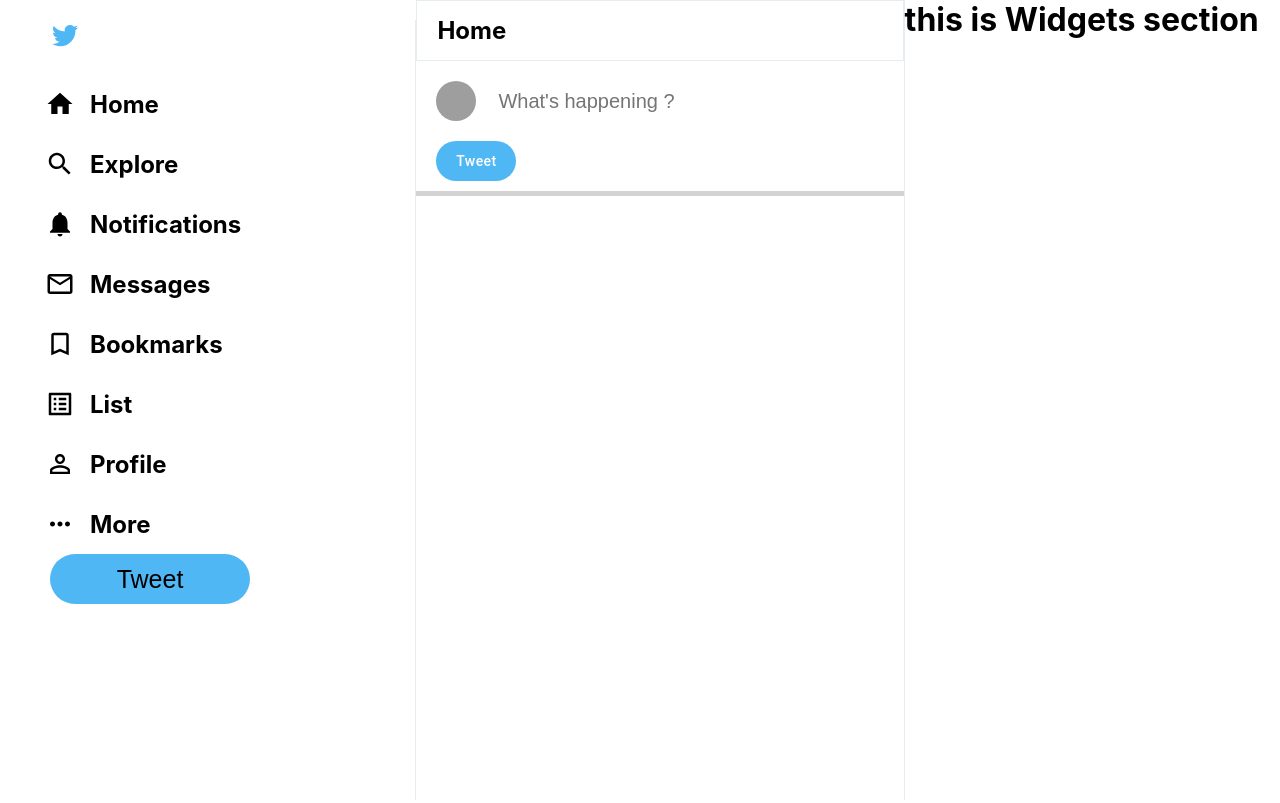
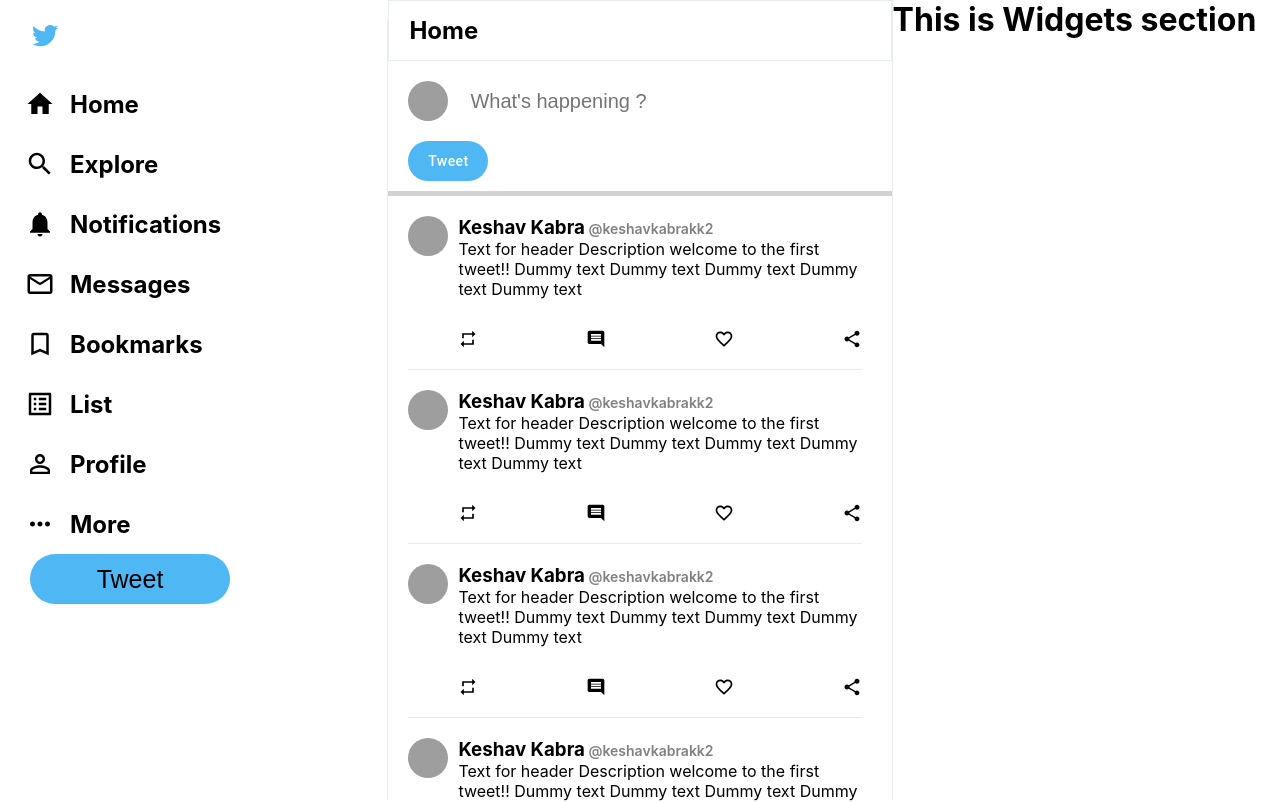
Before and after one commit to keshav-kabra/twitter-clone, a React (Create React App) app: page / in a window 1280 px wide. Shown: the top 803 px of the page. Built offline with nearby package versions, Linux system fonts and the light colour scheme; grey boxes are pictures that could not be loaded.

Commit message:
post component done

```diff
--- a/src/Feed.css
+++ b/src/Feed.css
@@ -1,7 +1,7 @@
 .feed {
     flex: 0.4;
     border-right: 1px solid var(--twitter-background);
-    min-width: fit-content;
+    /* min-width: fit-content; */
     overflow-y: scroll hidden;
 
   }
--- a/src/Feed.js
+++ b/src/Feed.js
@@ -1,6 +1,7 @@
 import React from 'react';
 import './Feed.css';
 import {TweetBox} from './TweetBox';
+import {Post} from './Post';
 
 export function Feed() {
     return (
@@ -9,6 +10,20 @@
             <h2 className="feed_header"> Home</h2>
             {/*tweet*/}
             <TweetBox />
+
+            {/*posts*/}
+            <Post />
+            <Post />
+            <Post />
+            <Post />
+            <Post />
+            <Post />
+            <Post />
+            <Post />
+
+
+
+
         </div>
     )
 }
--- /dev/null
+++ b/src/Post.css
@@ -0,0 +1,30 @@
+.post{
+    border-bottom: 1px solid var(--twitter-background);
+    margin-left: 20px !important;
+    margin-top: 20px;
+    margin-right: 30px;
+    display: flex;
+    align-items: flex-start;
+
+
+}
+
+
+
+.post_footer{
+    display: flex;
+    justify-content: space-between;
+    margin-top: 30px;
+    margin-bottom: 20px;
+}
+
+.post_avatar{
+    margin-right: 10px;
+}
+
+.post_headerTextSpecial{
+    font-weight: 600;
+    font-size: 14px;
+    color: grey;
+
+}
--- /dev/null
+++ b/src/Post.js
@@ -0,0 +1,44 @@
+import React from 'react';
+import './Post.css';
+import { Avatar } from '@material-ui/core';
+import RepeatIcon from '@material-ui/icons/Repeat';
+import CommentIcon from '@material-ui/icons/Comment';
+import FavoriteBorderIcon from '@material-ui/icons/FavoriteBorder';
+import ShareIcon from '@material-ui/icons/Share';
+
+
+ export function Post({
+    displayName,
+    username,
+    verified,
+    text,
+    avatar
+    }) {
+    return (
+        <div className="post">
+            <div className="post_avatar">
+                <Avatar src="https://kajabi-storefronts-production.global.ssl.fastly.net/kajabi-storefronts-production/themes/284832/settings_images/rLlCifhXRJiT0RoN2FjK_Logo_roundbackground_black.png " />
+            </div>
+            <div className="post_body">
+                <div className="post_header">
+                    <div className="post_headerText">
+                        <h3>
+                            Keshav Kabra
+                            <span className="post_headerTextSpecial"> @keshavkabrakk2 </span>
+                        </h3>
+                    </div>
+                </div>
+                <div className="post_headerDescription">
+                    <p>Text for header Description welcome to the first tweet!! Dummy text Dummy text Dummy text Dummy text Dummy text </p>
+                </div>
+                <div className="post_footer">
+                    <RepeatIcon fontSize='small' />
+                    <CommentIcon fontSize='small' />
+                    <FavoriteBorderIcon fontSize='small' />
+                    <ShareIcon fontSize='small' />
+                </div>
+            </div>
+
+        </div>
+    )
+}
--- a/src/Sidebar.css
+++ b/src/Sidebar.css
@@ -2,10 +2,8 @@
 .sidebar {
     border-right: 1px solid var(--twitter-background);
     flex: 0.3;
-    /* min-width: 250px; */
     margin-top: 20px;
-    padding-left: 20px;
-    padding-right: 20px;
+    position: relative;
   }
 
 .sidebar_twitterIcon {
--- a/src/Widgets.js
+++ b/src/Widgets.js
@@ -4,7 +4,7 @@
 export function Widgets() {
     return (
         <div className="widgets">
-            <h1>this is Widgets section</h1>
+            <h1>This is Widgets section</h1>
         </div>
     )
 }
```
